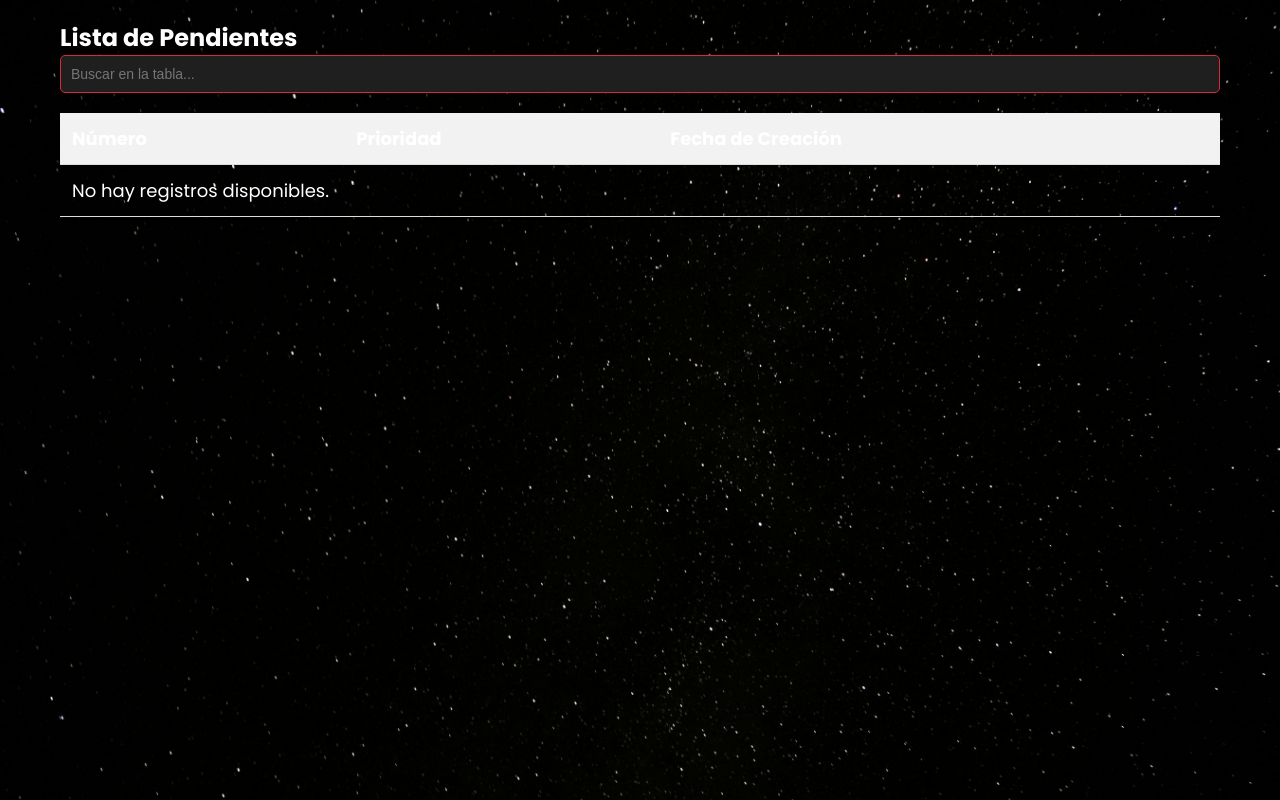
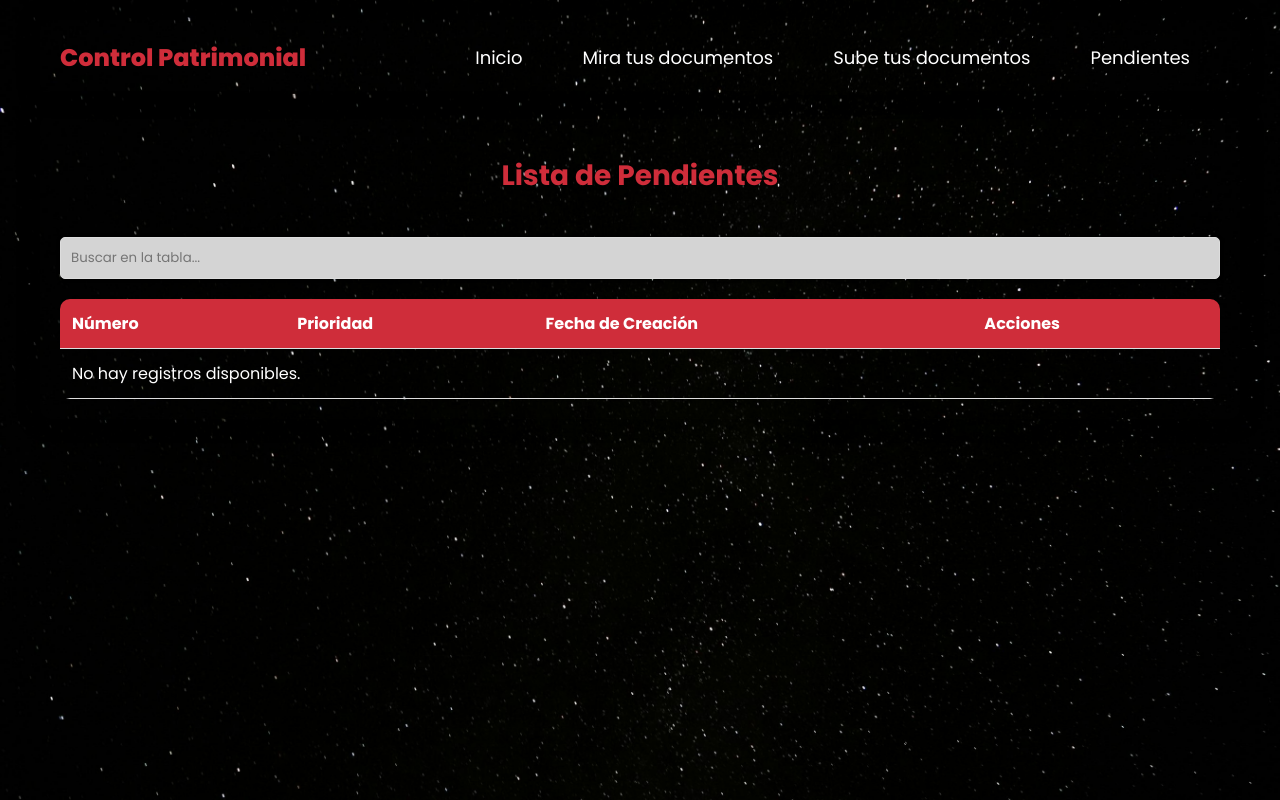
Before and after one commit to RodrigoPGM1/A.C-Asset-Control-, a PHP site: page /pendientes/wuaza.php in a window 1280 px wide. Run offline with PHP 8.4, Linux system fonts and the light colour scheme; data that the repository does not hold is empty.

Commit message:
04/10/2024
css y boton eliminar para pendientes

```diff
--- /dev/null
+++ b/Pagina AC/pendientes/esti.css
@@ -0,0 +1,127 @@
+@import url('https://fonts.googleapis.com/css?family=Poppins:wght@400;500;600;700;800&display=swap');
+
+/* Reset CSS */
+* {
+    margin: 0;
+    padding: 0;
+    box-sizing: border-box;
+    text-decoration: none;
+    list-style: none;
+}
+
+body {
+    font-family: 'Poppins', sans-serif;
+    background-image: url('images/iiii.jpg'); /* Ruta de tu imagen de fondo */
+    background-size: cover; /* Ajusta la imagen para cubrir todo el fondo */
+    background-position: center; /* Centra la imagen */
+    color: #ffffff; /* Texto negro */
+    position: relative;
+    height: 100vh;
+}
+
+.container {
+    max-width: 1200px;
+    margin: 0 auto;
+    padding: 20px;
+    border-radius: 10px;
+    box-shadow: 0 0 20px rgba(0, 0, 0, 0.5);
+}
+
+.header {
+    padding: 20px 0;
+    position: relative;
+    z-index: 1;
+}
+
+.menu {
+    display: flex;
+    justify-content: space-between;
+    align-items: center;
+}
+
+.logo {
+    font-size: 24px;
+    color: #cf2d3a;
+    font-weight: 800;
+}
+
+.navbar ul {
+    display: flex;
+}
+
+.navbar ul li {
+    margin: 0 15px;
+}
+
+.navbar ul li a {
+    font-size: 18px;
+    color: rgb(255, 255, 255);
+    padding: 10px 15px;
+    transition: color 0.3s;
+}
+
+.navbar ul li a:hover {
+    color: #cf2d3a;
+}
+
+h2 {
+    text-align: center;
+    margin: 20px 0;
+    font-size: 28px;
+    color: #cf2d3a;
+}
+
+.table {
+    width: 100%;
+    border-collapse: collapse;
+    margin-top: 20px;
+    border-radius: 10px;
+    overflow: hidden;
+}
+
+.table th, .table td {
+    padding: 12px;
+    text-align: left;
+    border-bottom: 1px solid #ddd;
+}
+
+.table th {
+    background: #cf2d3a;
+    color: #ffffff;
+}
+
+.table tr:hover {
+    background-color: rgba(207, 45, 58, 0.1);
+}
+
+input[type="text"] {
+    margin-top: 20px;
+    padding: 10px;
+    border: 1px solid #ddd;
+    border-radius: 5px;
+    width: 100%;
+    box-shadow: 0 0 5px rgba(0, 0, 0, 0.1);
+    font-family: 'Poppins', sans-serif;
+    color: #000000;
+    background-color: #d4d4d4;
+}
+
+input[type="text"]:focus {
+    border-color: #ff0015;
+    outline: none;
+}
+
+.custom-btn {
+    background-color: #cf2d3a; /* Color del botón */
+    color: white;
+    border: none;
+    padding: 8px 16px;
+    font-family: 'Poppins', sans-serif;
+    border-radius: 5px;
+    cursor: pointer;
+    transition: background-color 0.3s;
+}
+
+.custom-btn:hover {
+    background-color: #c0392b; /* Color en hover */
+}
--- a/Pagina AC/pendientes/wuaza.php
+++ b/Pagina AC/pendientes/wuaza.php
@@ -3,7 +3,7 @@
 include '../Controllers/Conexion.php';
 
 // Consulta para obtener los datos de la tabla "pendientes" ordenados por prioridad
-$sql = "SELECT numero, prioridad, fecha_creacion FROM pendientes ORDER BY prioridad ASC";
+$sql = "SELECT id, numero, prioridad, fecha_creacion FROM pendientes ORDER BY prioridad ASC";
 $result = $conexion->query($sql);
 
 // Iniciar la salida HTML
@@ -16,42 +16,25 @@ $result = $conexion->query($sql);
     <meta name="viewport" content="width=device-width, initial-scale=1.0">
     <link rel="icon" href="../logo titulo.png" type="image/png">
     <title>Lista de Pendientes</title>
-    <link rel="stylesheet" href="styles.css">
-    <style>
-        /* Estilo básico para la tabla */
-        table {
-            width: 100%;
-            border-collapse: collapse;
-            margin: 20px 0;
-            font-size: 18px;
-            text-align: left;
-        }
-
-        th, td {
-            padding: 12px;
-            border-bottom: 1px solid #ddd;
-        }
-
-        th {
-            background-color: #f2f2f2;
-        }
-
-        /* Estilo para el botón de eliminar */
-        .btn-eliminar {
-            background-color: #ff0015; /* Color de fondo del botón */
-            color: white; /* Color del texto */
-            border: none; /* Sin borde */
-            padding: 5px 10px; /* Relleno del botón */
-            cursor: pointer; /* Cambiar el cursor al pasar sobre el botón */
-            border-radius: 5px; /* Bordes redondeados */
-        }
-
-        .btn-eliminar:hover {
-            background-color: #d60012; /* Color al pasar el mouse */
-        }
-    </style>
+    <link rel="stylesheet" href="esti.css"> <!-- Archivo CSS externo -->
 </head>
 <body>
+
+    <header class="header">
+        <div class="container">
+            <div class="menu">
+                <div class="logo">Control Patrimonial</div>
+                <nav class="navbar">
+                    <ul>
+                        <li><a href="/A.C-Asset-Control-/Pagina%20AC/paginaweb/index.html#">Inicio</a></li>
+                        <li><a href="/A.C-Asset-Control-/Pagina%20AC/mirar/miratusdocumentos.php">Mira tus documentos</a></li>
+                        <li><a href="/A.C-Asset-Control-/Pagina%20AC/subir/formulario.html">Sube tus documentos</a></li>
+                        <li><a href="/A.C-Asset-Control-/Pagina%20AC/pendientes/formulario.html">Pendientes</a></li>
+                    </ul>
+                </nav>
+            </div>
+        </div>
+    </header>
 
     <div class="container mt-4">
         <h2 class="text-center">Lista de Pendientes</h2>
@@ -63,6 +46,7 @@ $result = $conexion->query($sql);
                     <th>Número</th>
                     <th>Prioridad</th>
                     <th>Fecha de Creación</th>
+                    <th>Acciones</th> <!-- Columna de acciones -->
                 </tr>
             </thead>
             <tbody id="documentTable">
@@ -97,10 +81,19 @@ $result = $conexion->query($sql);
                         }
                         echo '<td>' . htmlspecialchars($prioridad_texto) . '</td>';
                         echo '<td>' . htmlspecialchars($row['fecha_creacion']) . '</td>';
+
+                        // Botón de eliminar
+                        echo "<td>
+                                <form action='delete_document.php' method='POST' onsubmit='return confirm(\"¿Estás seguro de que deseas eliminar este pendiente?\");'>
+                                    <input type='hidden' name='id' value='" . $row['id'] . "'>
+                                    <button type='submit' class='btn btn-danger custom-btn'>Eliminar</button>
+                                </form>
+                              </td>";
+
                         echo '</tr>';
                     }
                 } else {
-                    echo '<tr><td colspan="3" class="text-center">No hay registros disponibles.</td></tr>';
+                    echo '<tr><td colspan="4" class="text-center">No hay registros disponibles.</td></tr>';
                 }
 
                 // Cerrar la conexión
```
Also changed, not shown: Pagina AC/pendientes/delete_document.php (+8 -10 lines).
